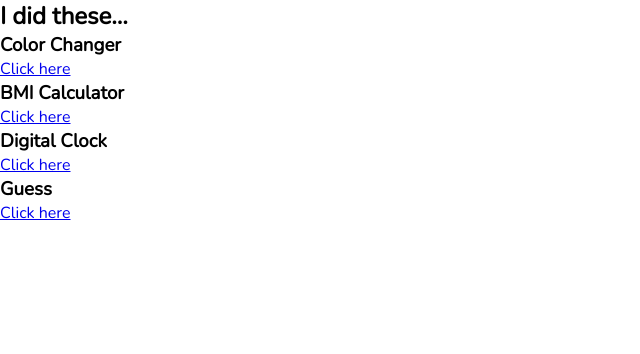
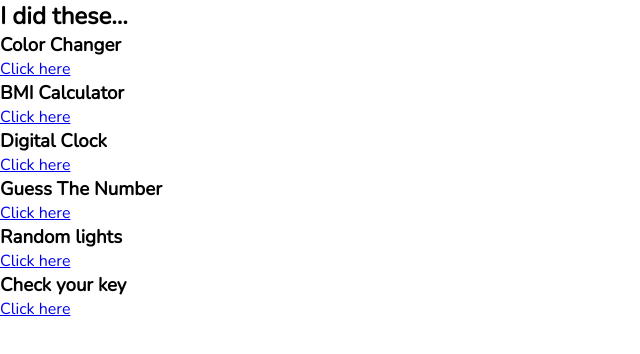
Before and after one commit to Aniket24G/Javascript-Projects, a plain HTML site: page Projects/home.html in a window 1280 px wide. Shown: the whole page, without its empty margins (0-640 px from the left). Drawn offline with nearby package versions, Linux system fonts and the light colour scheme.

Commit message:
little changes

```diff
--- a/Projects/home.html
+++ b/Projects/home.html
@@ -27,8 +27,16 @@
             <a href="./Digital-clock/clock.html" target="_blank">Click here</a>
         </div>
         <div class="plate project4">
-            <h3>Guess</h3>
+            <h3>Guess The Number</h3>
             <a href="./Guess-the-number/number.html" target="_blank">Click here</a>
+        </div>
+        <div class="plate project5">
+            <h3>Random lights</h3>
+            <a href="./Random-colors/random.html" target="_blank">Click here</a>
+        </div>
+        <div class="plate project6">
+            <h3>Check your key</h3>
+            <a href="./Keyboard/key.html" target="_blank">Click here</a>
         </div>
     </div>
 
```
